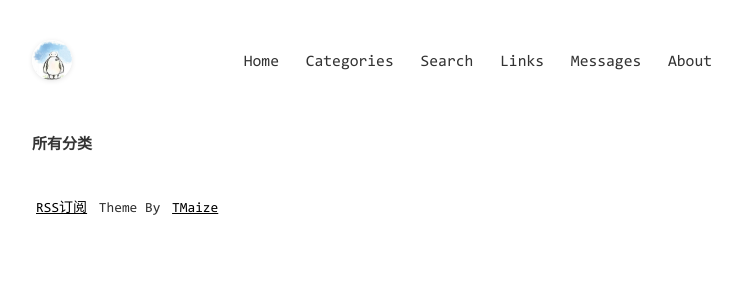
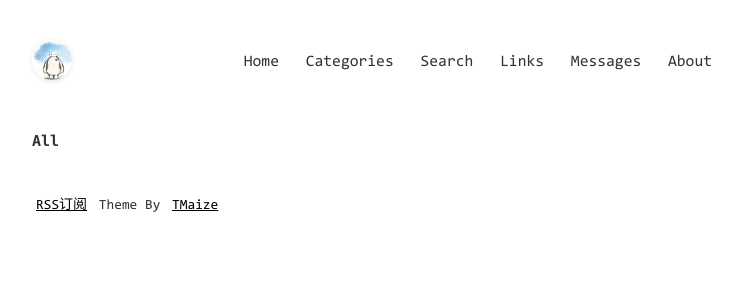
Before and after one commit to Jieqianyu/Jieqianyu.github.io, a Jekyll site: the page built from pages/categories.html, in a window 1280 px wide. Shown: the top 300 px of the page, without its empty margins (268-1009 px from the left). Built offline with Jekyll 4.4.1, drawn with Linux system fonts in a browser that asks for light colours; comment, search, counter and statistics services are not loaded.

Commit message:
Update categories.html

```diff
--- a/pages/categories.html
+++ b/pages/categories.html
@@ -1,11 +1,11 @@
 ---
 layout: page
-title: 文章分类
+title: Article categories
 ---
 
 <div class="page page-categories">
   <div class="list-category">
-    <h2>所有分类</h2>
+    <h2>All</h2>
     <div>
       {%- for category in site.categories %}
       <a href="javascript:document.getElementById('{{ category[0] }}').scrollIntoView()">{{ category[0] }}</a>
```
